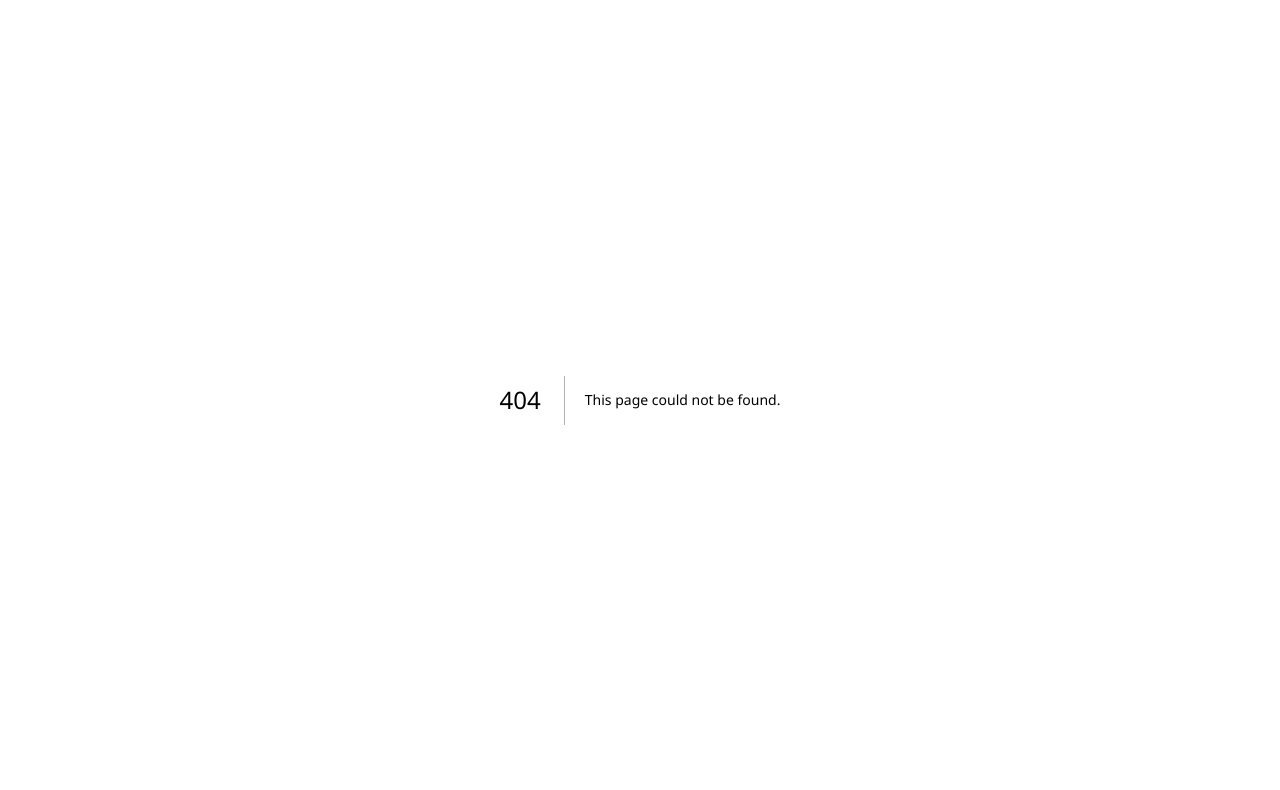
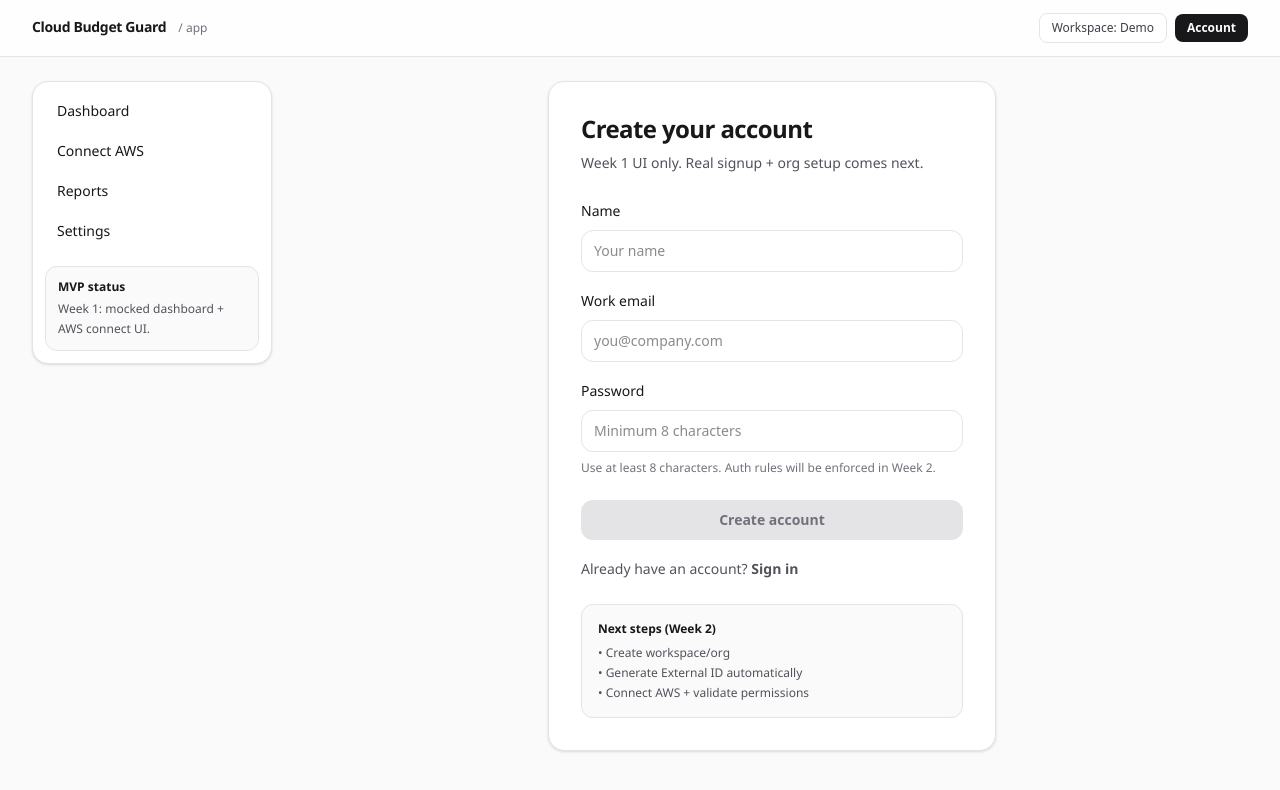
Before and after one commit to sangram-sethi/cloud-billing-tracker, a Next.js app: page /signup in a window 1280 px wide. Before the commit this address had no page. Shown: the top 790 px of the page. Built offline with nearby package versions, Linux system fonts and the light colour scheme.

Commit message:
feat(auth): add signup page UI

```diff
--- /dev/null
+++ b/src/app/(app)/signup/page.tsx
@@ -0,0 +1,114 @@
+"use client";
+
+import Link from "next/link";
+import { useState } from "react";
+
+export default function SignupPage() {
+  const [name, setName] = useState("");
+  const [email, setEmail] = useState("");
+  const [password, setPassword] = useState("");
+  const [loading, setLoading] = useState(false);
+
+  async function onSubmit(e: React.FormEvent) {
+    e.preventDefault();
+    setLoading(true);
+
+    // Week 1: UI only (mock signup)
+    await new Promise((r) => setTimeout(r, 700));
+
+    setLoading(false);
+    alert("Mock signup. Auth + onboarding wiring in Week 2.");
+  }
+
+  const canSubmit =
+    name.trim().length >= 2 && email.trim().length > 3 && password.length >= 8 && !loading;
+
+  return (
+    <div className="mx-auto max-w-md">
+      <div className="rounded-2xl border border-zinc-200 bg-white p-6 shadow-sm sm:p-8">
+        <h1 className="text-2xl font-semibold tracking-tight text-zinc-900">Create your account</h1>
+        <p className="mt-2 text-sm text-zinc-600">
+          Week 1 UI only. Real signup + org setup comes next.
+        </p>
+
+        <form onSubmit={onSubmit} className="mt-6 space-y-4">
+          <div>
+            <label htmlFor="name" className="text-sm font-medium text-zinc-900">
+              Name
+            </label>
+            <input
+              id="name"
+              value={name}
+              onChange={(e) => setName(e.target.value)}
+              placeholder="Your name"
+              className="mt-2 w-full rounded-xl border border-zinc-200 bg-white px-3 py-2.5 text-sm outline-none focus:border-zinc-400"
+              autoComplete="name"
+            />
+          </div>
+
+          <div>
+            <label htmlFor="email" className="text-sm font-medium text-zinc-900">
+              Work email
+            </label>
+            <input
+              id="email"
+              type="email"
+              value={email}
+              onChange={(e) => setEmail(e.target.value)}
+              placeholder="you@company.com"
+              className="mt-2 w-full rounded-xl border border-zinc-200 bg-white px-3 py-2.5 text-sm outline-none focus:border-zinc-400"
+              autoComplete="email"
+            />
+          </div>
+
+          <div>
+            <label htmlFor="password" className="text-sm font-medium text-zinc-900">
+              Password
+            </label>
+            <input
+              id="password"
+              type="password"
+              value={password}
+              onChange={(e) => setPassword(e.target.value)}
+              placeholder="Minimum 8 characters"
+              className="mt-2 w-full rounded-xl border border-zinc-200 bg-white px-3 py-2.5 text-sm outline-none focus:border-zinc-400"
+              autoComplete="new-password"
+            />
+            <p className="mt-2 text-xs text-zinc-500">
+              Use at least 8 characters. Auth rules will be enforced in Week 2.
+            </p>
+          </div>
+
+          <button
+            type="submit"
+            disabled={!canSubmit}
+            className={[
+              "mt-2 inline-flex w-full items-center justify-center rounded-xl px-4 py-2.5 text-sm font-semibold transition-colors",
+              canSubmit
+                ? "bg-zinc-900 text-white hover:bg-zinc-800"
+                : "bg-zinc-200 text-zinc-500 cursor-not-allowed",
+            ].join(" ")}
+          >
+            {loading ? "Creating..." : "Create account"}
+          </button>
+        </form>
+
+        <div className="mt-5 text-sm text-zinc-600">
+          Already have an account?{" "}
+          <Link href="/login" className="font-semibold text-zinc-900 hover:underline">
+            Sign in
+          </Link>
+        </div>
+
+        <div className="mt-6 rounded-xl border border-zinc-200 bg-zinc-50 p-4">
+          <p className="text-xs font-semibold text-zinc-900">Next steps (Week 2)</p>
+          <ul className="mt-2 space-y-1 text-xs text-zinc-600">
+            <li>• Create workspace/org</li>
+            <li>• Generate External ID automatically</li>
+            <li>• Connect AWS + validate permissions</li>
+          </ul>
+        </div>
+      </div>
+    </div>
+  );
+}
```
